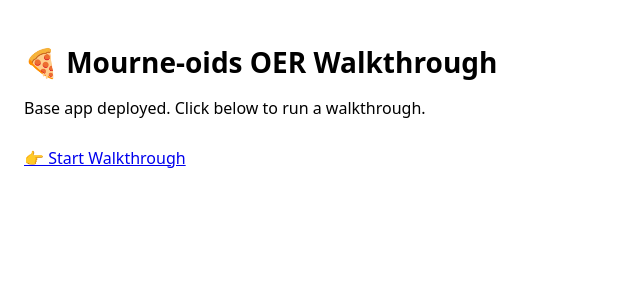
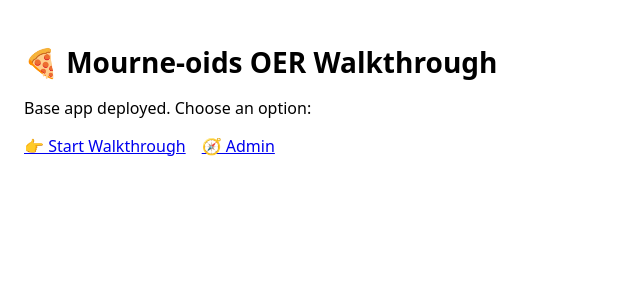
Before and after one commit to dmmh2025/mourne-oids-oer-walkthrough, a Next.js app: page / in a window 1280 px wide. Shown: the top 300 px of the page, without its empty margins (0-640 px from the left). Built offline with nearby package versions, Linux system fonts and the light colour scheme.

Commit message:
Update page.tsx

```diff
--- a/app/page.tsx
+++ b/app/page.tsx
@@ -2,10 +2,11 @@ export default function Home() {
   return (
     <main>
       <h1 style={{ fontSize: 28, marginBottom: 8 }}>🍕 Mourne-oids OER Walkthrough</h1>
-      <p>Base app deployed. Click below to run a walkthrough.</p>
-      <a href="/walkthrough" style={{ display: "inline-block", marginTop: 12 }}>
-        👉 Start Walkthrough
-      </a>
+      <p>Base app deployed. Choose an option:</p>
+      <div style={{ display: "flex", gap: 16, marginTop: 12 }}>
+        <a href="/walkthrough">👉 Start Walkthrough</a>
+        <a href="/admin">🧭 Admin</a>
+      </div>
     </main>
   );
 }
```
